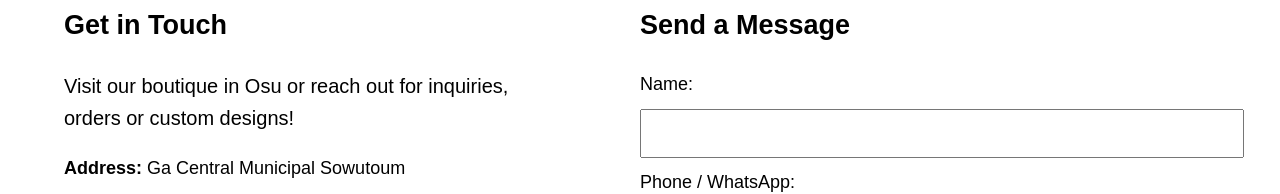
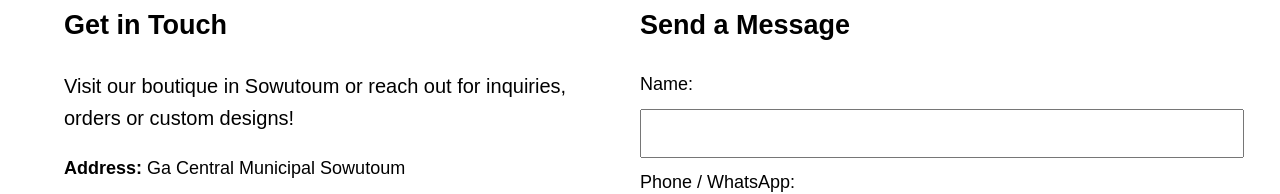
Before and after one commit to patrickdzade25-sys/Glow-Ghana-Fashion, a plain HTML site: page contact.html in a window 1280 px wide. Shown: the part 578-772 px from the top of the page. Drawn offline with Linux system fonts and the light colour scheme.

Commit message:
Update contact.html

```diff
--- a/contact.html
+++ b/contact.html
@@ -34,7 +34,7 @@
      <div class="contact-grid">
         <div class="contact-details">
         <h2>Get in Touch</h2>
-        <p style="font-size: 20px;">Visit our boutique in Osu or reach out for inquiries,<br>orders or custom designs!</p>
+        <p style="font-size: 20px;">Visit our boutique in Sowutoum or reach out for inquiries,<br>orders or custom designs!</p>
 
         <p><strong>Address:</strong>  Ga Central Municipal Sowutoum</p>
         <p><strong>Phone / WhatsApp:</strong>+233 207776425</p>
@@ -69,4 +69,5 @@
         <p>&copy; 2026 Glow Ghana Fashion</p>
 </footer>
 </body>
+
 </html>
```
